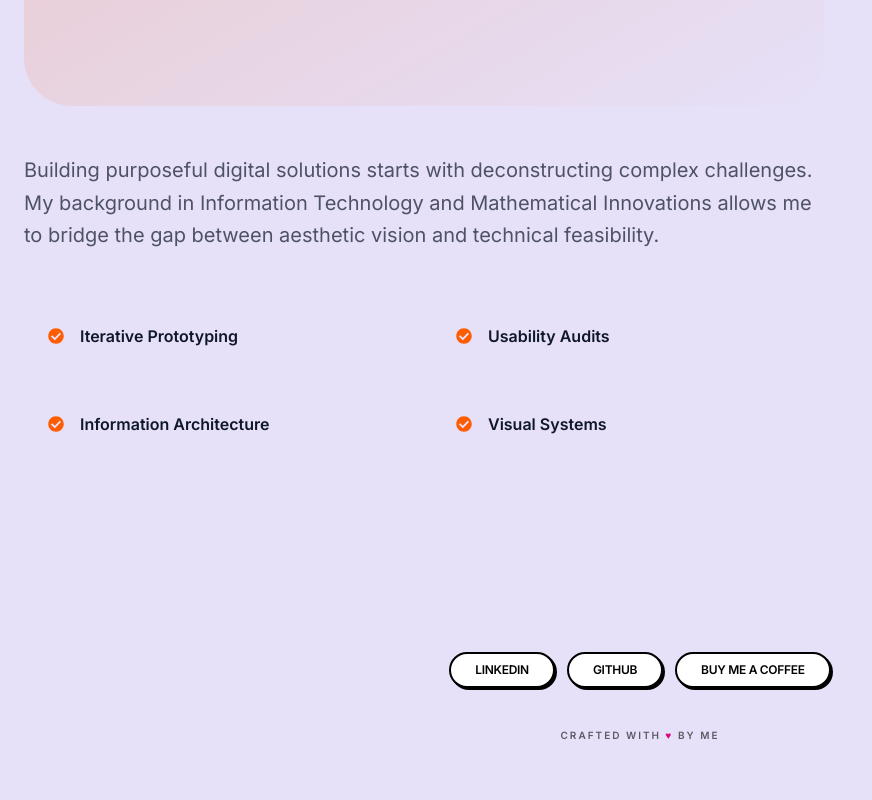
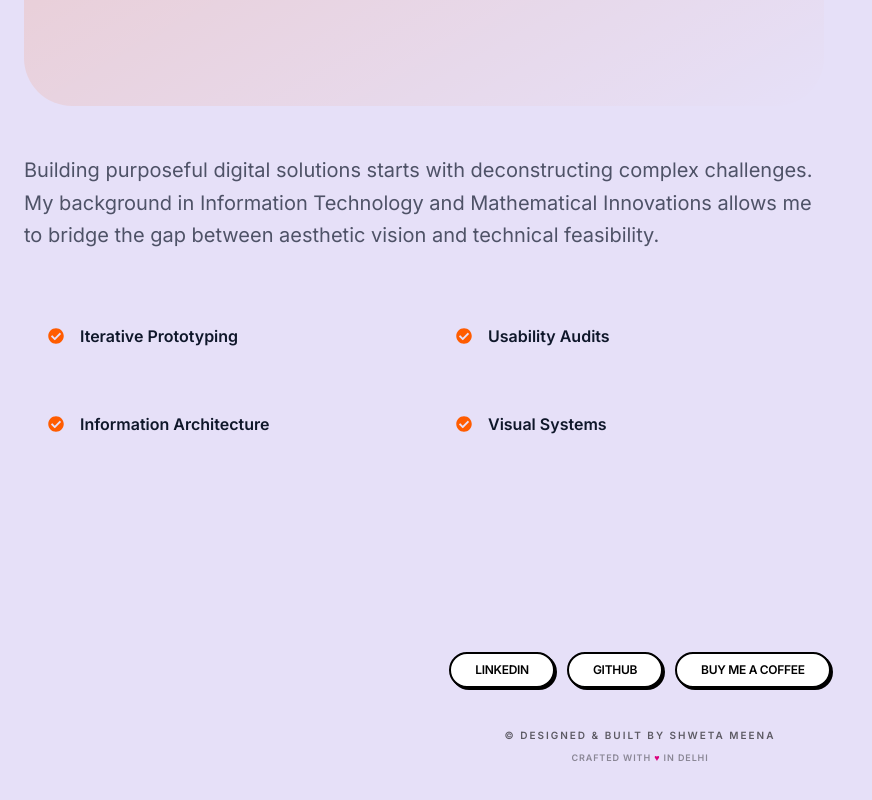
Before and after one commit to me-shweta/me-shweta.github.io, a React (Vite) app: page /service/1 in a window 1280 px wide. Shown: the part 740-1540 px from the top of the page, without its empty margins (0-872 px from the left). Built offline with nearby package versions, Linux system fonts and the light colour scheme.

Commit message:
fixing footer issue

```diff
--- a/src/components/Footer.jsx
+++ b/src/components/Footer.jsx
@@ -22,11 +22,11 @@ const Footer = () => {
               whileHover={{
                 y: -3,
                 boxShadow: "4px 4px 0px rgba(0,0,0,1)",
-                backgroundColor: "#FFCE13", // Brand yellow highlight
+                backgroundColor: "#FFCE13",
                 color: "#000000"
               }}
               whileTap={{ scale: 0.95 }}
-              className="bg-white dark:bg-[#3F194D] border-2 border-black dark:border-white/20 rounded-full px-6 py-2 text-xs font-black uppercase tracking-tight text-black dark:text-white transition-all shadow-[2px_2px_0px_black] dark:shadow-[2px_2px_0px_#DB007D]"
+              className="bg-white dark:bg-[#2D1433] border-2 border-black dark:border-[#DB007D]/40 rounded-full px-6 py-2 text-xs font-black uppercase tracking-tight text-black dark:text-white transition-all shadow-[2px_2px_0px_black] dark:shadow-[2px_2px_0px_#DB007D]"
             >
               {link.label}
             </motion.a>
@@ -34,9 +34,14 @@ const Footer = () => {
         </div>
 
         {/* Branding Footer */}
-        <p className="text-[10px] font-black uppercase tracking-[0.2em] text-black/60 dark:text-white/40 transition-colors">
-          Crafted with <span className="text-[#DB007D]">♥</span> by me
-        </p>
+        <div className="space-y-2">
+          <p className="text-[10px] font-black uppercase tracking-[0.2em] text-black/60 dark:text-[#F9A8D4] transition-colors">
+            © Designed & Built by Shweta Meena
+          </p>
+          <p className="text-[9px] font-bold uppercase tracking-widest text-black/40 dark:text-white/20">
+            Crafted with <span className="text-[#DB007D] dark:text-[#F9A8D4]">♥</span> in Delhi
+          </p>
+        </div>
       </div>
     </footer>
   )
--- a/src/pages/Home.jsx
+++ b/src/pages/Home.jsx
@@ -1,19 +1,12 @@
-import Header from '../components/Header'
 import Hero from '../components/Hero'
 import Skills from '../components/Skills'
 import Portfolio from '../components/Portfolio'
 import Blog from '../components/Blog'
 import Contact from '../components/Contact'
-import Footer from '../components/Footer'
 
 const Home = () => {
   return (
-    /*
-       Updated with dark:bg-[#1a0b21] to match the deep plum aesthetic
-       and transition-colors for a smooth shift between themes.
-    */
     <div className="bg-[#E6E0F8] dark:bg-[#1a0b21] min-h-screen transition-colors duration-500">
-      <Header />
       <main>
         {/* Each section should now internally use 'dark:' classes for their cards/text */}
         <Hero />
@@ -22,7 +15,6 @@ const Home = () => {
         <Blog />
         <Contact />
       </main>
-      <Footer />
     </div>
   )
 }
```
